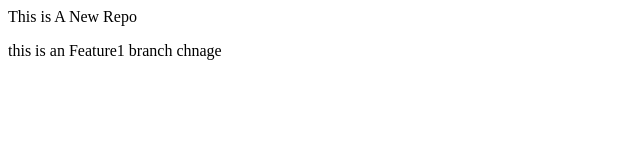
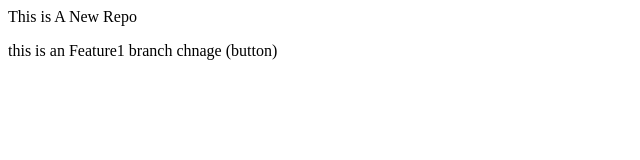
Before and after one commit to Aryan1614/NewRepoPractice, a plain HTML site: page index.html in a window 1280 px wide. Shown: the full height of the page, 0-640 px from the left. Drawn offline with Linux system fonts and the light colour scheme.

```diff
--- a/index.html
+++ b/index.html
@@ -1,2 +1,2 @@
 <p>This is A New Repo</p>
-<p>this is an Feature1 branch chnage</p>
+<p>this is an Feature1 branch chnage (button)</p>
```
